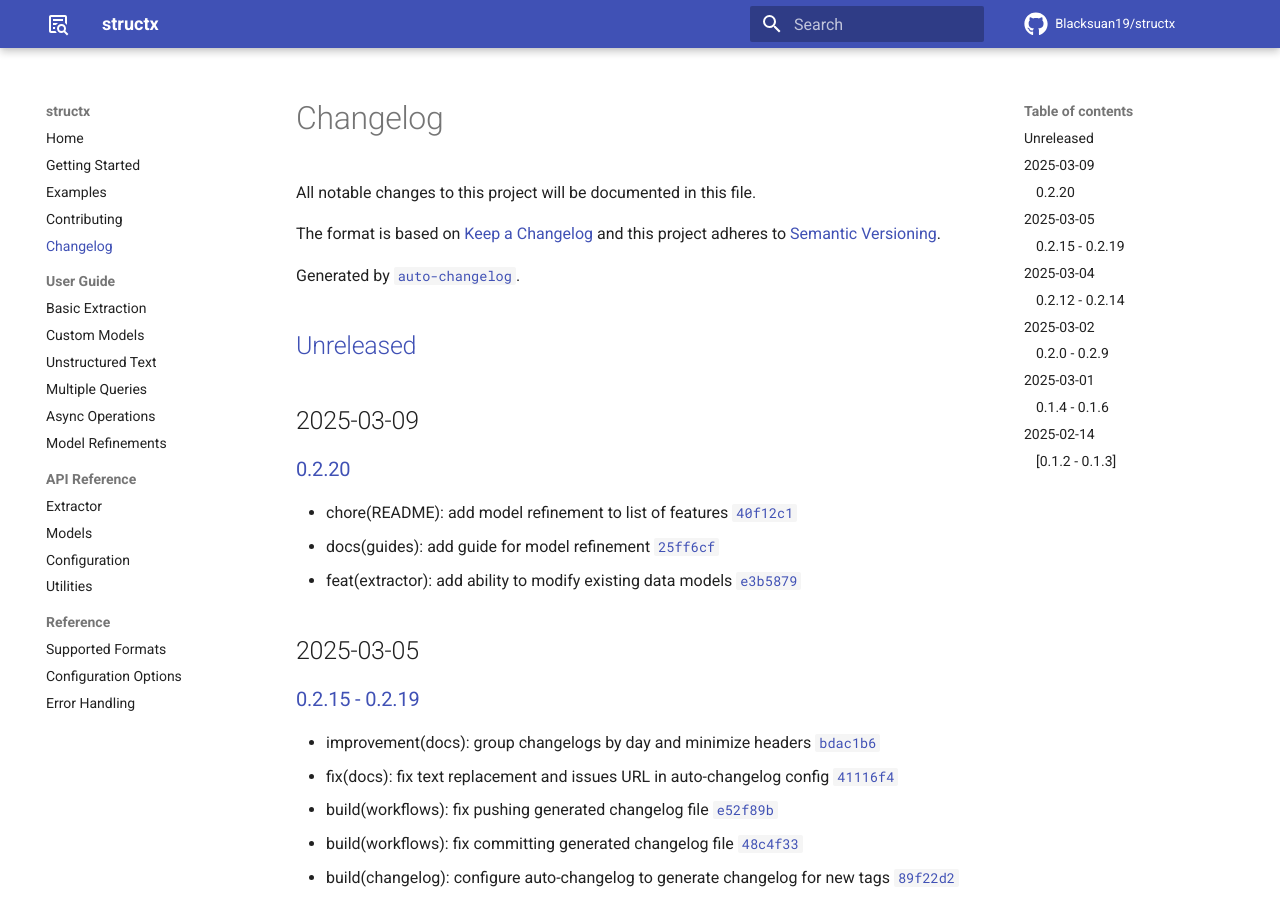
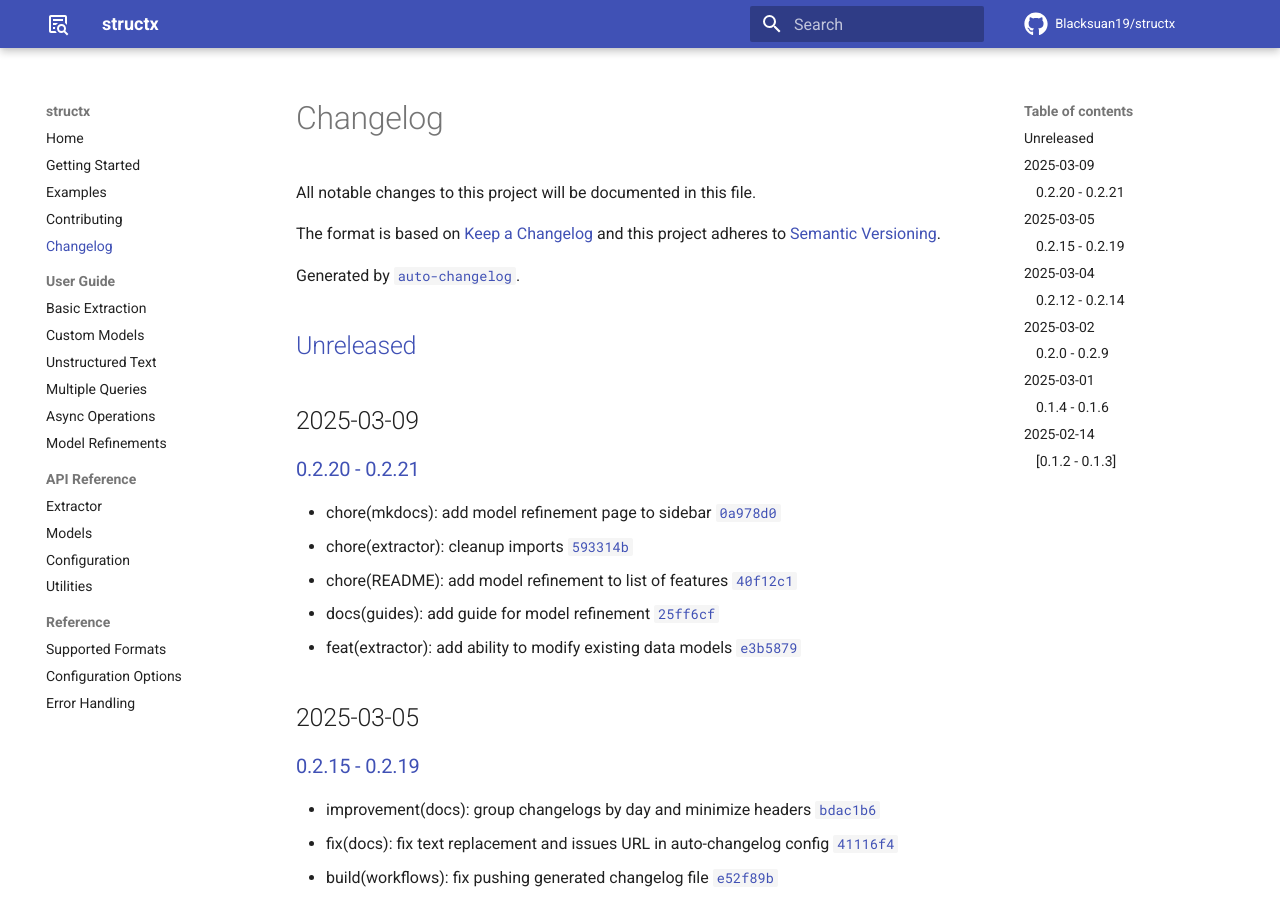
Before and after one commit to Blacksuan19/structx, an MkDocs documentation site: the page built from docs/changelog.md, in a window 1280 px wide and 900 px high. Built offline with MkDocs 1.6.1 and Material for MkDocs 9.7.7, drawn with Linux system fonts in a browser that asks for light colours; comment, search, counter and statistics services are not loaded.

Commit message:
docs(changelog): regenerate changelog for 0.2.21

```diff
--- a/docs/changelog.md
+++ b/docs/changelog.md
@@ -7,12 +7,14 @@ and this project adheres to [Semantic Versioning](https://semver.org/spec/v2.0.0
 
 Generated by [`auto-changelog`](https://github.com/CookPete/auto-changelog).
 
-## [Unreleased](https://github.com/Blacksuan19/structx/compare/0.2.20...HEAD)
+## [Unreleased](https://github.com/Blacksuan19/structx/compare/0.2.21...HEAD)
 
 ## 2025-03-09
 
-### [0.2.20](https://github.com/Blacksuan19/structx/compare/0.2.19...0.2.20)
+### [0.2.20 - 0.2.21](https://github.com/Blacksuan19/structx/compare/0.2.19...0.2.21)
 
+- chore(mkdocs): add model refinement page to sidebar [`0a978d0`](https://github.com/Blacksuan19/structx/commit/0a978d059b5e16df2202eec4f2a90039a35d4262)
+- chore(extractor): cleanup imports [`593314b`](https://github.com/Blacksuan19/structx/commit/593314b4055c555d96bdbcbc2373cd9b127e48fb)
 - chore(README): add model refinement to list of features [`40f12c1`](https://github.com/Blacksuan19/structx/commit/40f12c1759a6529bccad6ba33e7c6e966d9785e3)
 - docs(guides): add guide for model refinement [`25ff6cf`](https://github.com/Blacksuan19/structx/commit/25ff6cf0841aeb9459a8c7409b77f976785b6af8)
 - feat(extractor): add ability to modify existing data models [`e3b5879`](https://github.com/Blacksuan19/structx/commit/e3b5879b2a72830d1b7b450069823a24a490fdc7)
```
